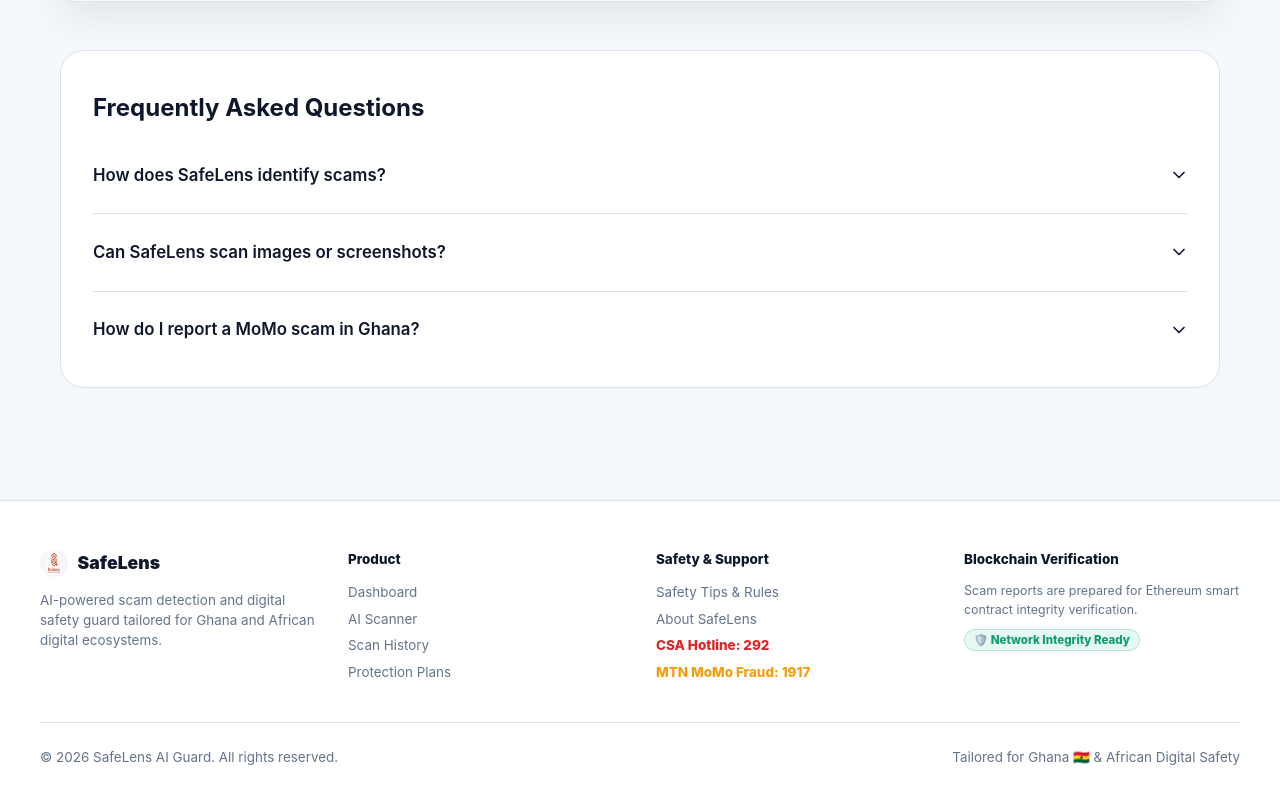
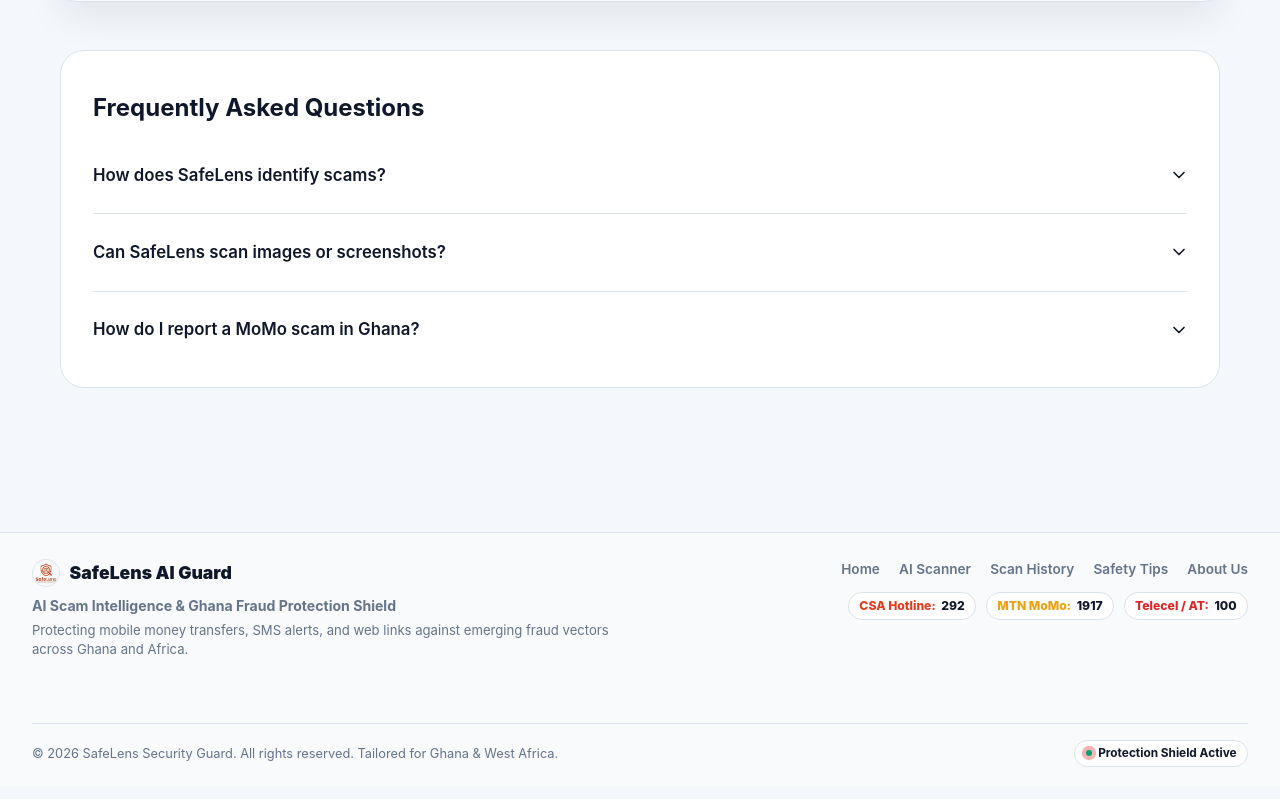
Before and after one commit to agudu50/SafeLens, a React (Vite) app in the folder client/: page / in a window 1280 px wide. Shown: the part 3274-4073 px from the top of the page. Built offline with nearby package versions, Linux system fonts and the light colour scheme; no server answers.

Commit message:
enhanced the dashboard page

```diff
--- a/client/src/components/layout/Footer.jsx
+++ b/client/src/components/layout/Footer.jsx
@@ -1,62 +1,113 @@
 import React from 'react'
 import { Link } from 'react-router-dom'
 
-export default function Footer() {
+export default function Footer({ user }) {
+  // Compact Streamlined Authenticated Workspace Footer
+  if (user) {
+    return (
+      <footer
+        className="site-footer site-footer--workspace"
+        style={{
+          borderTop: '1px solid var(--border)',
+          background: 'var(--surface-alt)',
+          padding: '0.9rem 0',
+          position: 'relative',
+          zIndex: 20
+        }}
+      >
+        <div className="footer-shell">
+          <div
+            style={{
+              display: 'flex',
+              alignItems: 'center',
+              justify: 'space-between',
+              flexWrap: 'wrap',
+              gap: '0.8rem',
+              fontSize: '0.8rem'
+            }}
+          >
+            {/* Left: Brand + Signed-in User */}
+            <div style={{ display: 'flex', alignItems: 'center', gap: '0.65rem' }}>
+              <img src="/safelens-logo.png" alt="SafeLens Shield" style={{ width: '22px', height: '22px', borderRadius: '50%' }} />
+              <span style={{ color: 'var(--muted)' }}>
+                Signed in as <strong style={{ color: 'var(--text)' }}>{user.name}</strong>
+              </span>
+              <span style={{ fontSize: '0.62rem', fontWeight: 850, color: 'var(--success)', background: 'rgba(16, 185, 129, 0.12)', padding: '0.1rem 0.45rem', borderRadius: '999px', border: '1px solid rgba(16, 185, 129, 0.3)' }}>
+                Protected
+              </span>
+            </div>
+
+            {/* Center: Essential Workspace Links */}
+            <nav style={{ display: 'flex', gap: '1.2rem', alignItems: 'center', flexWrap: 'wrap' }} aria-label="Workspace Quick Navigation">
+              <Link to="/dashboard" style={{ color: 'var(--primary)', textDecoration: 'none', fontWeight: 800 }}>Dashboard</Link>
+              <Link to="/scan" style={{ color: 'var(--text)', textDecoration: 'none', fontWeight: 700 }}>AI Scanner</Link>
+              <Link to="/history" style={{ color: 'var(--muted)', textDecoration: 'none' }}>Scan History</Link>
+              <Link to="/settings" style={{ color: 'var(--muted)', textDecoration: 'none' }}>Settings</Link>
+            </nav>
+
+            {/* Right: Helplines & Protection Status */}
+            <div style={{ display: 'flex', alignItems: 'center', gap: '0.8rem', fontSize: '0.75rem', color: 'var(--muted)', flexWrap: 'wrap' }}>
+              <span>CSA <strong style={{ color: 'var(--primary)' }}>292</strong> | MTN <strong style={{ color: 'var(--warning)' }}>1917</strong></span>
+              <span style={{ display: 'inline-flex', alignItems: 'center', gap: '0.35rem', color: 'var(--text)', fontWeight: 750, background: 'var(--surface)', padding: '0.2rem 0.55rem', borderRadius: '999px', border: '1px solid var(--border)' }}>
+                <span className="live-pulse-dot" style={{ width: '5px', height: '5px', background: 'var(--success)' }} />
+                Shield Active
+              </span>
+            </div>
+          </div>
+        </div>
+      </footer>
+    )
+  }
+
+  // Public Landing Page Footer
   return (
-    <footer
-      style={{
-        borderTop: '1px solid var(--border)',
-        background: 'var(--surface)',
-        padding: '3rem 1.25rem 2rem 1.25rem',
-        color: 'var(--muted)',
-        fontSize: '0.84rem'
-      }}
-    >
-      <div style={{ maxWidth: '1200px', margin: '0 auto', display: 'grid', gridTemplateColumns: 'repeat(auto-fit, minmax(220px, 1fr))', gap: '2rem', marginBottom: '2.5rem' }}>
-        <div>
-          <div style={{ display: 'flex', alignItems: 'center', gap: '0.6rem', marginBottom: '0.8rem' }}>
-            <img src="/safelens-logo.png" alt="SafeLens" style={{ width: '28px', height: '28px', borderRadius: '50%' }} />
-            <strong style={{ fontSize: '1.1rem', color: 'var(--text)', fontWeight: 900 }}>SafeLens</strong>
+    <footer className="site-footer">
+      <div className="footer-shell">
+        <div className="footer-main-row">
+          <div className="footer-brand-block">
+            <div className="footer-logo-row" style={{ display: 'flex', alignItems: 'center', gap: '0.6rem', marginBottom: '0.5rem' }}>
+              <img src="/safelens-logo.png" alt="SafeLens Shield" className="footer-logo-img" style={{ width: '28px', height: '28px', borderRadius: '50%' }} />
+              <strong className="footer-brand-title" style={{ fontSize: '1.1rem', fontWeight: 900, color: 'var(--text)' }}>SafeLens AI Guard</strong>
+            </div>
+            <p className="footer-tagline">AI Scam Intelligence &amp; Ghana Fraud Protection Shield</p>
+            <p className="footer-desc">
+              Protecting mobile money transfers, SMS alerts, and web links against emerging fraud vectors across Ghana and Africa.
+            </p>
           </div>
-          <p style={{ lineHeight: 1.5, margin: 0 }}>
-            AI-powered scam detection and digital safety guard tailored for Ghana and African digital ecosystems.
-          </p>
-        </div>
 
-        <div>
-          <strong style={{ color: 'var(--text)', display: 'block', marginBottom: '0.8rem', fontWeight: 800 }}>Product</strong>
-          <div style={{ display: 'flex', flexDirection: 'column', gap: '0.4rem' }}>
-            <Link to="/dashboard" style={{ color: 'inherit', textDecoration: 'none' }}>Dashboard</Link>
-            <Link to="/scan" style={{ color: 'inherit', textDecoration: 'none' }}>AI Scanner</Link>
-            <Link to="/history" style={{ color: 'inherit', textDecoration: 'none' }}>Scan History</Link>
-            <Link to="/pricing" style={{ color: 'inherit', textDecoration: 'none' }}>Protection Plans</Link>
+          <div className="footer-right-block">
+            <nav className="footer-nav-links" aria-label="Footer navigation">
+              <Link to="/">Home</Link>
+              <Link to="/scan">AI Scanner</Link>
+              <Link to="/history">Scan History</Link>
+              <Link to="/safety-tips">Safety Tips</Link>
+              <Link to="/about">About Us</Link>
+            </nav>
+
+            <div className="footer-hotline-pills">
+              <span className="hotline-pill">
+                <span style={{ color: 'var(--primary)', fontWeight: 800 }}>CSA Hotline:</span>
+                <a href="tel:292" style={{ color: 'inherit', textDecoration: 'none', fontWeight: 800 }}>292</a>
+              </span>
+              <span className="hotline-pill">
+                <span style={{ color: 'var(--warning)', fontWeight: 800 }}>MTN MoMo:</span>
+                <a href="tel:1917" style={{ color: 'inherit', textDecoration: 'none', fontWeight: 800 }}>1917</a>
+              </span>
+              <span className="hotline-pill">
+                <span style={{ color: 'var(--danger)', fontWeight: 800 }}>Telecel / AT:</span>
+                <a href="tel:100" style={{ color: 'inherit', textDecoration: 'none', fontWeight: 800 }}>100</a>
+              </span>
+            </div>
           </div>
         </div>
 
-        <div>
-          <strong style={{ color: 'var(--text)', display: 'block', marginBottom: '0.8rem', fontWeight: 800 }}>Safety &amp; Support</strong>
-          <div style={{ display: 'flex', flexDirection: 'column', gap: '0.4rem' }}>
-            <Link to="/safety-tips" style={{ color: 'inherit', textDecoration: 'none' }}>Safety Tips &amp; Rules</Link>
-            <Link to="/about" style={{ color: 'inherit', textDecoration: 'none' }}>About SafeLens</Link>
-            <a href="tel:292" style={{ color: 'var(--danger)', textDecoration: 'none', fontWeight: 800 }}>CSA Hotline: 292</a>
-            <a href="tel:1917" style={{ color: 'var(--warning)', textDecoration: 'none', fontWeight: 800 }}>MTN MoMo Fraud: 1917</a>
+        <div className="footer-bottom-row">
+          <p>&copy; {new Date().getFullYear()} SafeLens Security Guard. All rights reserved. Tailored for Ghana &amp; West Africa.</p>
+          <div className="footer-status-pill">
+            <span className="live-pulse-dot" style={{ width: '6px', height: '6px', background: 'var(--success)' }} />
+            <span>Protection Shield Active</span>
           </div>
         </div>
-
-        <div>
-          <strong style={{ color: 'var(--text)', display: 'block', marginBottom: '0.8rem', fontWeight: 800 }}>Blockchain Verification</strong>
-          <p style={{ lineHeight: 1.5, margin: '0 0 0.6rem 0', fontSize: '0.78rem' }}>
-            Scam reports are prepared for Ethereum smart contract integrity verification.
-          </p>
-          <span style={{ fontSize: '0.72rem', fontWeight: 850, color: 'var(--success)', background: 'rgba(16, 185, 129, 0.1)', padding: '0.2rem 0.55rem', borderRadius: '999px', border: '1px solid rgba(16, 185, 129, 0.25)' }}>
-            🛡️ Network Integrity Ready
-          </span>
-        </div>
-      </div>
-
-      <div style={{ maxWidth: '1200px', margin: '0 auto', borderTop: '1px solid var(--border)', paddingTop: '1.5rem', display: 'flex', flexWrap: 'wrap', justifyContent: 'space-between', alignItems: 'center', gap: '1rem' }}>
-        <span>&copy; {new Date().getFullYear()} SafeLens AI Guard. All rights reserved.</span>
-        <span>Tailored for Ghana 🇬🇭 &amp; African Digital Safety</span>
       </div>
     </footer>
   )
```
